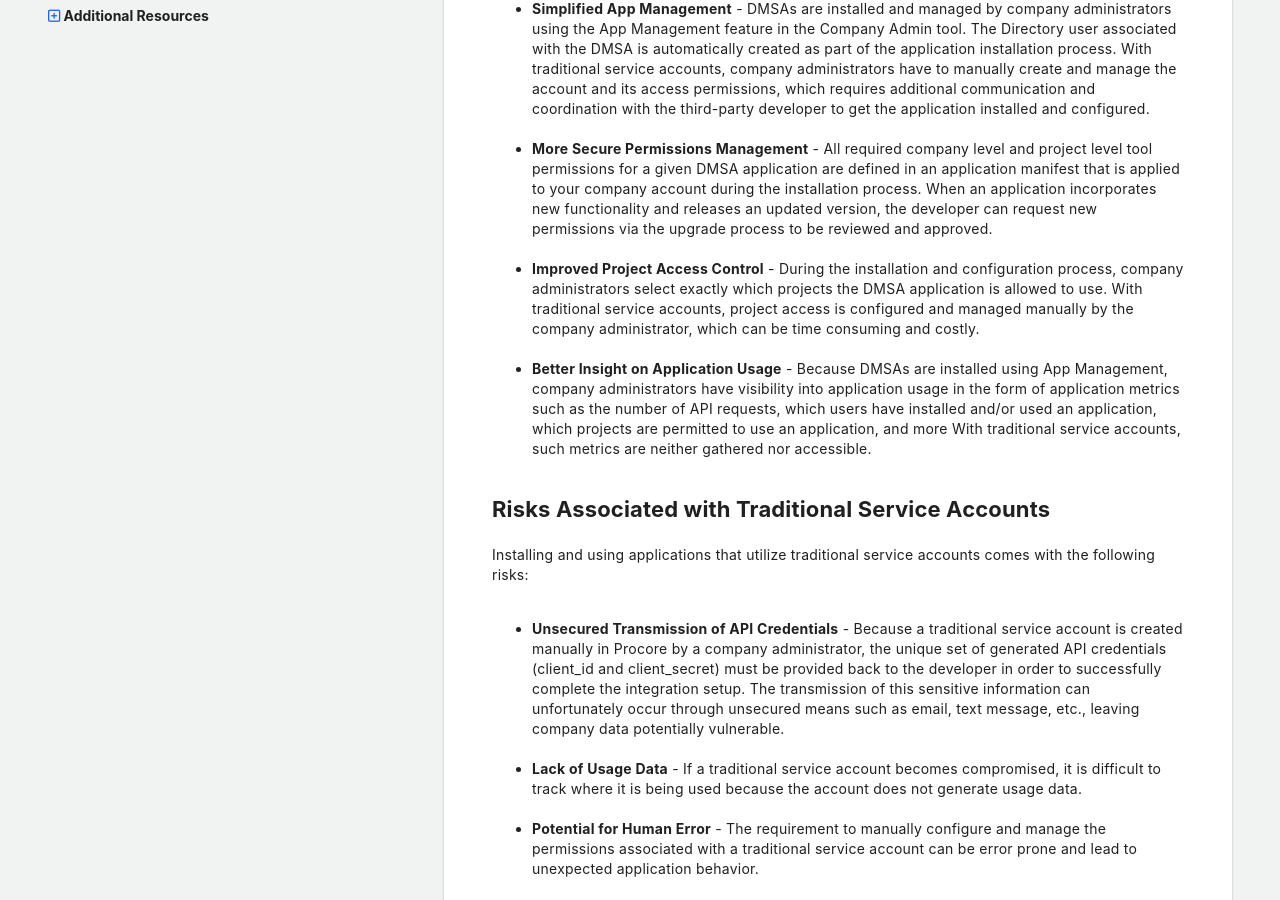
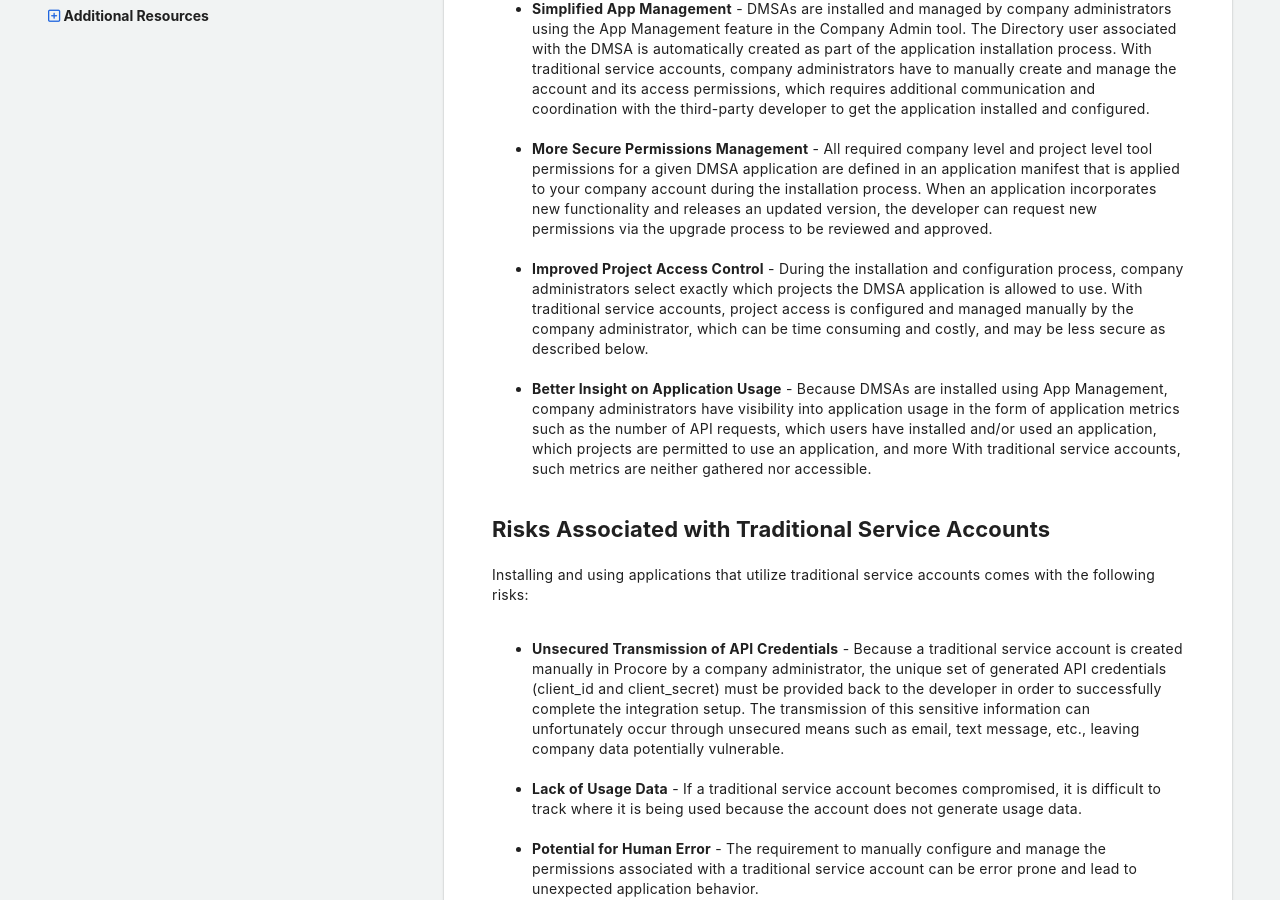
Before and after one commit to procore/documentation, a Jekyll site: the page built from building_applications/developer_managed_service_accounts.md, in a window 1280 px wide and 900 px high, scrolled down 1006 px. Built offline with Jekyll 4.4.1, drawn with Linux system fonts in a browser that asks for light colours; a script that is not in the unit is left out.

Commit message:
Addressing review comments from legal

```diff
--- a/building_applications/developer_managed_service_accounts.md
+++ b/building_applications/developer_managed_service_accounts.md
@@ -38,7 +38,7 @@ With traditional service accounts, company administrators have to manually creat
 When an application incorporates new functionality and releases an updated version, the developer can request new permissions via the upgrade process to be reviewed and approved.
 
 - **Improved Project Access Control** -  During the installation and configuration process, company administrators select exactly which projects the DMSA application is allowed to use.
-With traditional service accounts, project access is configured and managed manually by the company administrator, which can be time consuming and costly.
+With traditional service accounts, project access is configured and managed manually by the company administrator, which can be time consuming and costly, and may be less secure as described below.
 
 - **Better Insight on Application Usage** - Because DMSAs are installed using App Management, company administrators have visibility into application usage in the form of application metrics such as the number of API requests, which users have installed and/or used an application, which projects are permitted to use an application, and more
 With traditional service accounts, such metrics are neither gathered nor accessible.
```
